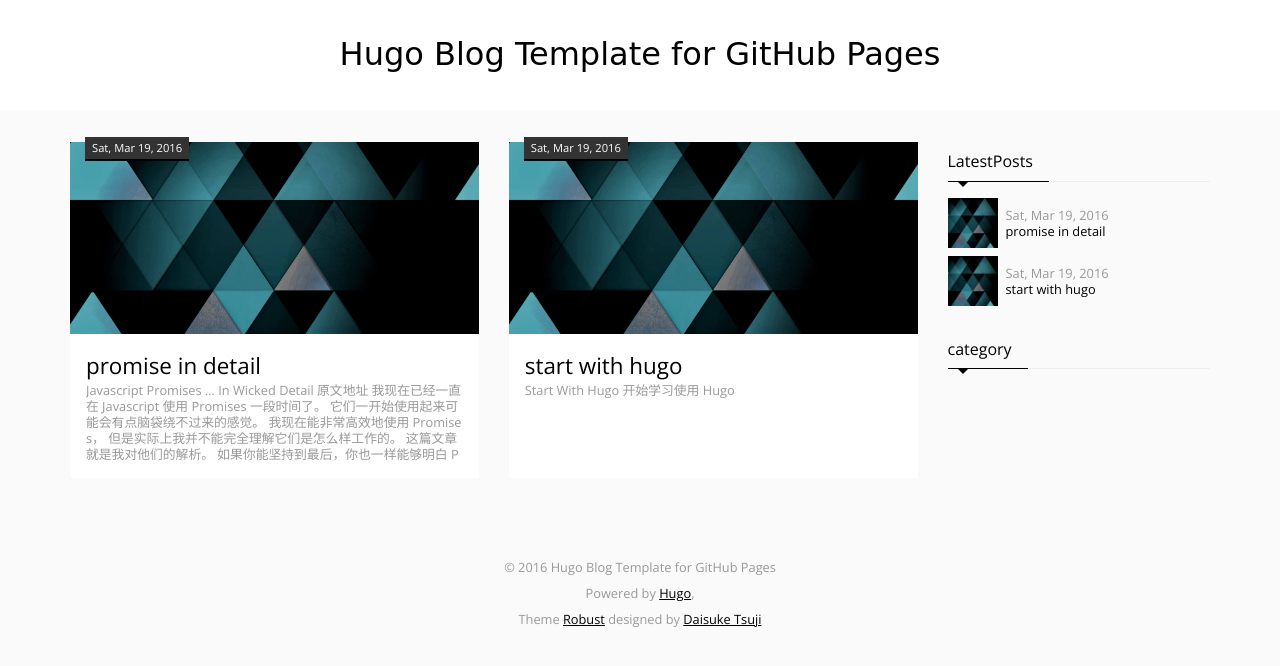
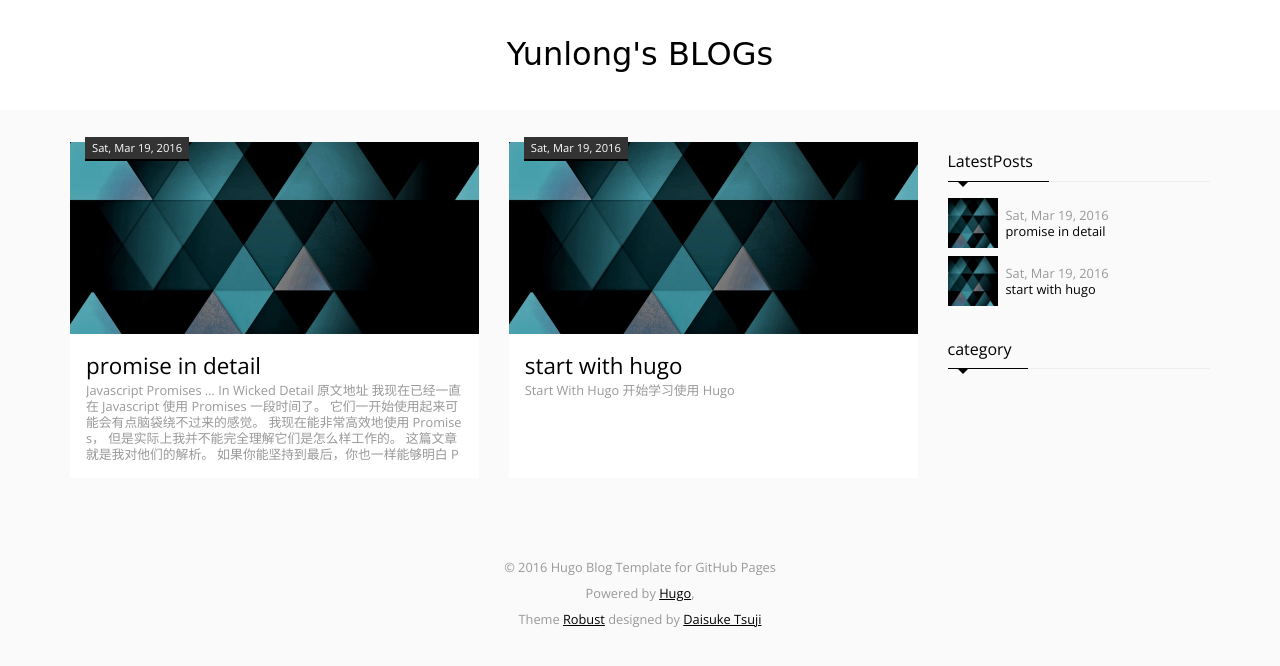
Before and after one commit to yunlongcai/yunlongcai.github.io, a plain HTML site: page index.html in a window 1280 px wide. Drawn offline with nearby package versions, Linux system fonts and the light colour scheme; a small style sheet from the web is missing; a web font is replaced by a local one.

Commit message:
rename title

```diff
--- a/index.html
+++ b/index.html
@@ -15,7 +15,7 @@
     <link rel="alternate" type="application/rss+xml" title="RSS" href="http://yunlongcai.github.io//index.xml">
 
 
-    <title>Hugo Blog Template for GitHub Pages</title>
+    <title>云龙菜</title>
     <meta property='og:title' content="Hugo Blog Template for GitHub Pages">
     <meta property="og:type" content="website">
 
@@ -29,7 +29,7 @@
   <body>
 
     <header class="site">
-      <div class="title"><a href="http://yunlongcai.github.io/">Hugo Blog Template for GitHub Pages</a></div>
+      <div class="title"><a href="http://yunlongcai.github.io/">Yunlong's BLOGs</a></div>
     </header>
 
     <div class="container site">
```
